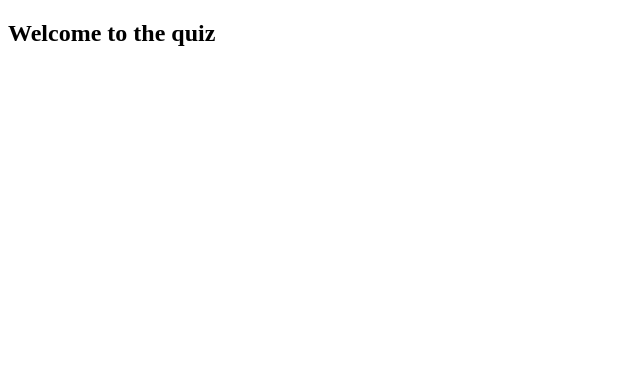
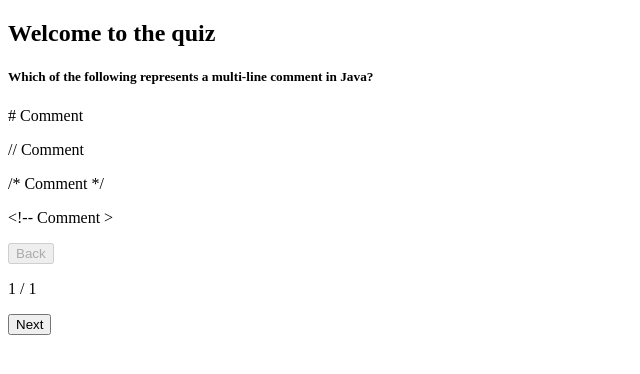
Before and after one commit to alfonsoaranzazu/quiz-app, an Angular app: page /quiz in a window 1280 px wide. Shown: the top 374 px of the page, without its empty margins (0-640 px from the left). Built offline with nearby package versions, Linux system fonts and the light colour scheme.

Commit message:
creates quiz flow

```diff
--- a/src/app/app.module.ts
+++ b/src/app/app.module.ts
@@ -6,12 +6,14 @@ import { AppComponent } from './app.component';
 import { QuizComponent } from './quiz/quiz.component';
 import { RouterModule } from '@angular/router';
 import { StartComponent } from './start/start.component';
+import { SummaryComponent } from './summary/summary.component';
 
 @NgModule({
   declarations: [
     AppComponent,
     QuizComponent,
-    StartComponent
+    StartComponent,
+    SummaryComponent
   ],
   imports: [
     BrowserModule,
--- a/src/app/app.routing.ts
+++ b/src/app/app.routing.ts
@@ -1,5 +1,5 @@
+import { SummaryComponent } from './summary/summary.component';
 import { StartComponent } from './start/start.component';
-import { AppComponent } from './app.component';
 import { Routes } from '@angular/router';
 import { QuizComponent } from '@app/components/quiz.component';
 
@@ -11,5 +11,9 @@ export const AppRoutes: Routes = [
     {
         path: 'quiz',
         component: QuizComponent
+    },
+    {
+        path: 'summary',
+        component: SummaryComponent
     }
 ];
--- a/src/app/quiz/quiz.component.html
+++ b/src/app/quiz/quiz.component.html
@@ -1 +1,17 @@
-<h2>Welcome to the quiz</h2>
+<div class="quiz-container">
+  <h2>Welcome to the quiz</h2>
+  <div class="quiz-question-container">
+    <h5>{{currentQuestion.question}}?</h5>
+    <div class="answer-option" *ngFor="let answer of currentQuestion.answers">
+      <div class="answer">
+        <p>{{answer}}</p>
+      </div>
+    </div>
+    <div class="quiz-navigation">
+      <button (click)="onBack()" [disabled]="currentIndex === 0">Back</button>
+      <p *ngIf="currentIndex < quizLength">{{currentIndex+1}} / {{quizLength}}</p>
+      <button (click)="onNext()" *ngIf="currentIndex < quizLength">Next</button>
+      <button (click)="onFinish()" *ngIf="currentIndex === quizLength">Finish</button>
+    </div>
+  </div>
+</div>
--- a/src/app/quiz/quiz.component.ts
+++ b/src/app/quiz/quiz.component.ts
@@ -1,15 +1,49 @@
 import { Component, OnInit } from '@angular/core';
+import { Router } from '@angular/router';
 
 @Component({
-  selector: 'app-quiz',
-  templateUrl: './quiz.component.html',
-  styleUrls: ['./quiz.component.css']
+    selector: 'app-quiz',
+    templateUrl: './quiz.component.html',
+    styleUrls: ['./quiz.component.css']
 })
 export class QuizComponent implements OnInit {
+    currentQuestion: Question;
+    currentIndex: number;
+    quizLength: number;
 
-  constructor() { }
+    constructor(public router: Router) { }
 
-  ngOnInit() {
-  }
+    ngOnInit() {
+        this.currentQuestion = questions[0];
+        this.currentIndex = 0;
+        this.quizLength = questions.length;
+    }
 
+    onBack() {
+        this.currentIndex --;
+    }
+
+    onNext() {
+        this.currentIndex ++;
+    }
+
+    onFinish() {
+        this.router.navigate(['/summary']);
+    }
 }
+
+export class Question {
+    question: string;
+    answers: string[];
+    answerIndex: number;
+
+    constructor(question: string, answers: string[], answerIndex: number) {
+        this.question = question;
+        this.answers = answers;
+        this.answerIndex = answerIndex;
+    }
+}
+
+export const questions: Question[] = [
+    new Question('Which of the following represents a multi-line comment in Java', ['# Comment', '// Comment', '/* Comment */', '<!-- Comment >'], 2)
+];
--- /dev/null
+++ b/src/app/summary/summary.component.html
@@ -0,0 +1,3 @@
+<p>
+  summary works!
+</p>
--- /dev/null
+++ b/src/app/summary/summary.component.ts
@@ -0,0 +1,15 @@
+import { Component, OnInit } from '@angular/core';
+
+@Component({
+  selector: 'app-summary',
+  templateUrl: './summary.component.html',
+  styleUrls: ['./summary.component.css']
+})
+export class SummaryComponent implements OnInit {
+
+  constructor() { }
+
+  ngOnInit() {
+  }
+
+}
--- a/tslint.json
+++ b/tslint.json
@@ -28,7 +28,7 @@
     "interface-over-type-literal": true,
     "label-position": true,
     "max-line-length": [
-      true,
+      false,
       140
     ],
     "member-access": false,
```
Also changed, not shown: src/app/summary/summary.component.css (added), 1 other file (tests, documents, lock files or other folders).
